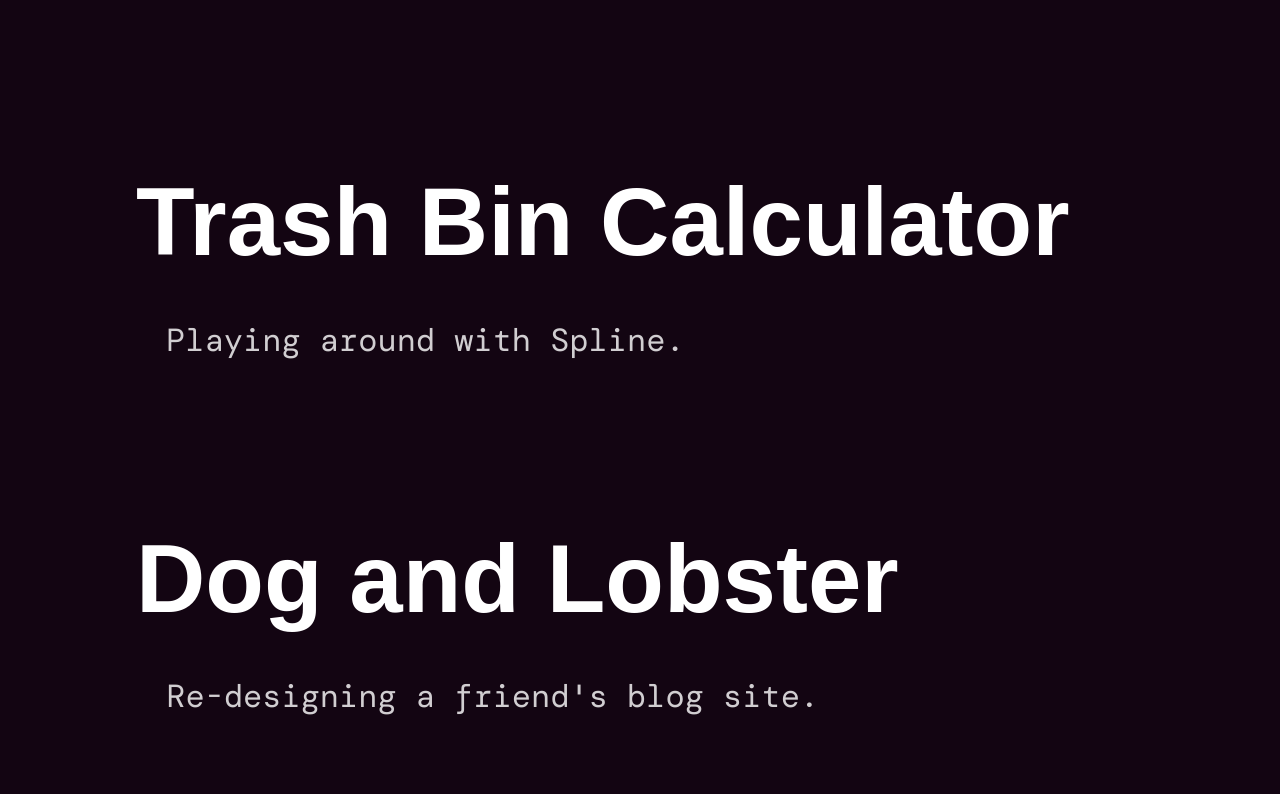
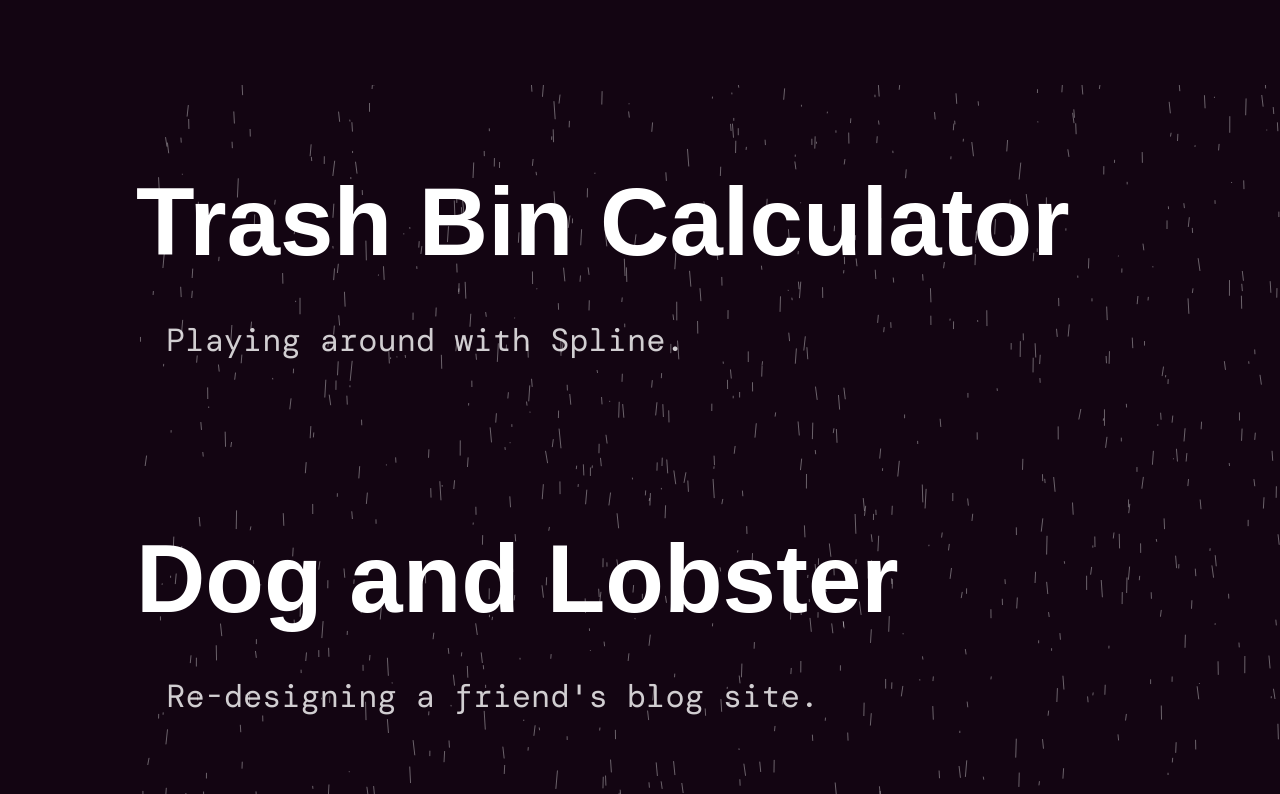
Before and after one commit to matthewincardona/jeremiah-dufflebag.net, a plain HTML site: page index.html in a window 1280 px wide. Shown: the top 794 px of the page. Drawn offline with nearby package versions, Linux system fonts and the light colour scheme; a web font is replaced by a local one.

Commit message:
feat: add rain effect

```diff
--- a/index.html
+++ b/index.html
@@ -18,6 +18,7 @@
   </head>
 
   <body>
+    <canvas id="canvas"></canvas>
     <div class="container links">
       <div>
         <h2><a href="calculator.html">Trash Bin Calculator</a></h2>
@@ -56,6 +57,12 @@
       background-color: rgb(19, 5, 18);
       padding: clamp(3em, 10vw, 10em);
       padding-top: 6%;
+    }
+
+    #canvas {
+      position: fixed;
+      height: 100vh;
+      width: 100vw;
     }
 
     p,
@@ -107,4 +114,5 @@
       list-style: none;
     }
   </style>
+  <script src="rain.js"></script>
 </html>
--- /dev/null
+++ b/rain.js
@@ -0,0 +1,54 @@
+// https://codepen.io/ruigewaard/pen/Podmea
+var canvas = document.getElementById("canvas");
+canvas.width = window.innerWidth;
+canvas.height = window.innerHeight;
+var ctx = canvas.getContext("2d");
+var w = canvas.width;
+var h = canvas.height;
+ctx.strokeStyle = "#ffffff60";
+ctx.lineWidth = 1;
+ctx.lineCap = "round";
+
+var init = [];
+var maxParts = 1000;
+for (var a = 0; a < maxParts; a++) {
+  init.push({
+    x: Math.random() * w,
+    y: Math.random() * h,
+    l: Math.random() * 1,
+    xs: -4 + Math.random() * 4 + 2,
+    ys: Math.random() * 10 + 10,
+  });
+}
+
+// copy to a new array to separate current from initial state
+var particles = [];
+for (var b = 0; b < maxParts; b++) {
+  particles[b] = init[b];
+}
+
+function draw() {
+  ctx.clearRect(0, 0, w, h);
+  for (var c = 0; c < particles.length; c++) {
+    var p = particles[c];
+    ctx.beginPath();
+    ctx.moveTo(p.x, p.y);
+    ctx.lineTo(p.x + p.l * p.xs, p.y + p.l * p.ys);
+    ctx.stroke();
+  }
+  move();
+}
+
+function move() {
+  for (var b = 0; b < particles.length; b++) {
+    var p = particles[b];
+    p.x += p.xs;
+    p.y += p.ys;
+    if (p.x > w || p.y > h) {
+      p.x = Math.random() * w;
+      p.y = -20;
+    }
+  }
+}
+
+setInterval(draw, 30);
```
